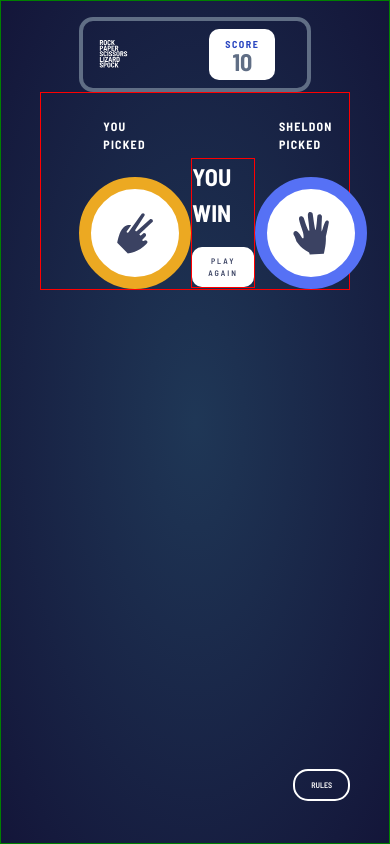
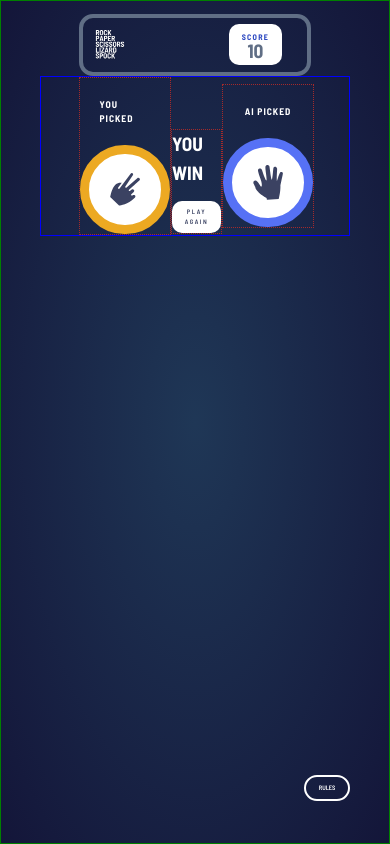
Before and after one commit to ngeru19/prs, a React (Create React App) app: page / in a window 390 px wide. Both pictures are taken after a click on the element 194 px from the left and 130 px from the top of the page. Built offline with nearby package versions, Linux system fonts and the light colour scheme.

Commit message:
fixing media queries

```diff
--- a/package.json
+++ b/package.json
@@ -1,7 +1,7 @@
 {
   "name": "prs",
   "version": "0.1.0",
-  "homepage": "https://github.com/ngeru19/prs",
+  "homepage": "https://ngeru19.github.io/prs/",
   "private": true,
   "dependencies": {
     "@testing-library/jest-dom": "^5.16.5",
--- a/public/index.html
+++ b/public/index.html
@@ -9,6 +9,7 @@
       name="description"
       content="Web site created using create-react-app"
     />
+    <base href="/" />
     <link rel="preconnect" href="https://fonts.googleapis.com">
     <link rel="preconnect" href="https://fonts.gstatic.com" crossorigin>
     <link href="https://fonts.googleapis.com/css2?family=Barlow+Semi+Condensed:wght@600;700&display=swap" rel="stylesheet">
--- a/src/App.css
+++ b/src/App.css
@@ -93,14 +93,20 @@ body {
     }
 }
 
-@media (max-width: 768px) {
+@media (max-width: 800px) {
 	:root {
         font-size: .6rem;
     }
 }
 
-@media (max-width: 580px) {
+@media (max-width: 700px) {
 	:root {
         font-size: .5rem;
     }
 }
+
+@media (max-width: 620px) {
+	:root {
+        font-size: .4rem;
+    }
+}
--- a/src/components/Playground/PhaseTwo.js
+++ b/src/components/Playground/PhaseTwo.js
@@ -54,7 +54,7 @@ export default function PhaseTwo() {
                 <button className="result__button" onClick={handleClick}>play again</button>
             </div>
             <div className="area user__area">
-                <h2 className="area__title">Sheldon picked</h2>
+                <h2 className="area__title">AI picked</h2>
                 <div
                 className="area__item"
                 style={{border: `solid 1.5em ${base[sheldonChoice].color}`}}>
--- a/src/components/Playground/Playground.css
+++ b/src/components/Playground/Playground.css
@@ -3,8 +3,12 @@
 .playground {
     width: 80%;
     margin: 0 auto;
-    border: 1px red solid;
+    border: 1px solid blue;
     padding: 0;
+  }
+
+  .playground--phase_two > * {
+    border: 1px dotted brown;
   }
 
   .playground--phase_one {
@@ -63,7 +67,7 @@
   }
 
   .result__area {
-    border: 1px red solid;
+    /* border: 1px red solid; */
     margin-top: 8em;
   }
 
```
